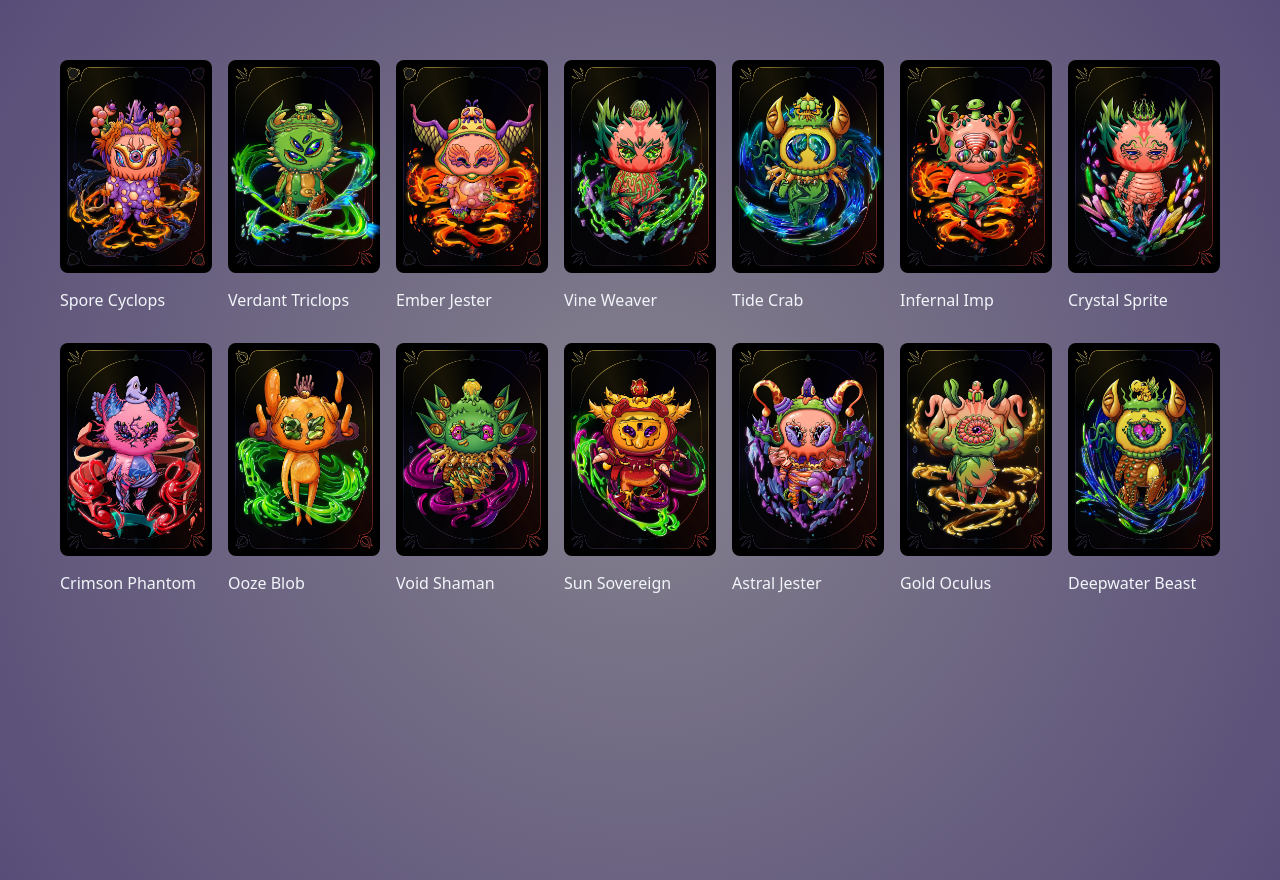
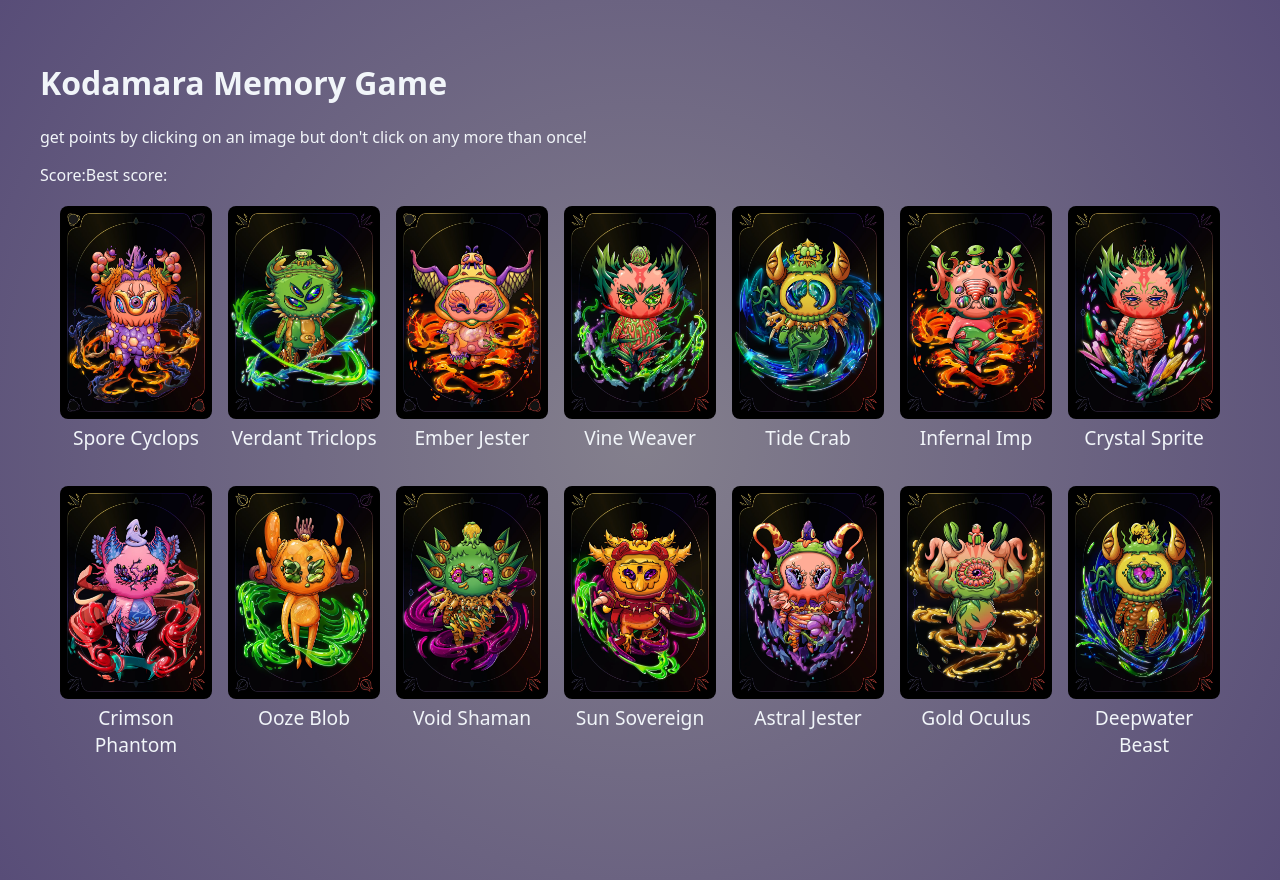
Before and after one commit to AleixMJ/TOP---Project-Memory-Card, a React (Vite) app: page / in a window 1280 px wide. Built offline with nearby package versions, Linux system fonts and the light colour scheme.

Commit message:
feat(ui) added main text for the header

```diff
--- a/src/App.css
+++ b/src/App.css
@@ -11,7 +11,15 @@
   position: relative;
   z-index: 1;
   transition: transform 0.25s cubic-bezier(0.34, 1.56, 0.64, 1), box-shadow 0.25s ease-out;
+  text-align: center;
+  font-size: 1.2rem;
+
 }
+
+.card p {
+  margin-top: 5px;
+}
+
 
 .card:hover {
   z-index: 20;
--- a/src/App.jsx
+++ b/src/App.jsx
@@ -5,8 +5,25 @@ function App() {
 
 
   return (
+    <>
+      <div id='header'>
+        <div id='header-left-section'>
+          <h1>Kodamara Memory Game</h1>
+          <p>get points by clicking on an image but don't click on any more than once!</p>
+        </div>
+        <div id='header-right-section'>
+          <span>
+            Score:
+          </span>
+          <span>
+            Best score:
+          </span>
+        </div>
+      </div>
 
-    <div className='cards-container'>
+
+
+      <div className='cards-container'>
       {cardsData.map((card) => (
         <div className='card' key={card.id}>
           <img src={card.image} alt={card.name}></img>
@@ -15,6 +32,8 @@ function App() {
       ))}
 
     </div>
+    </>
+
 
     );
 
```
